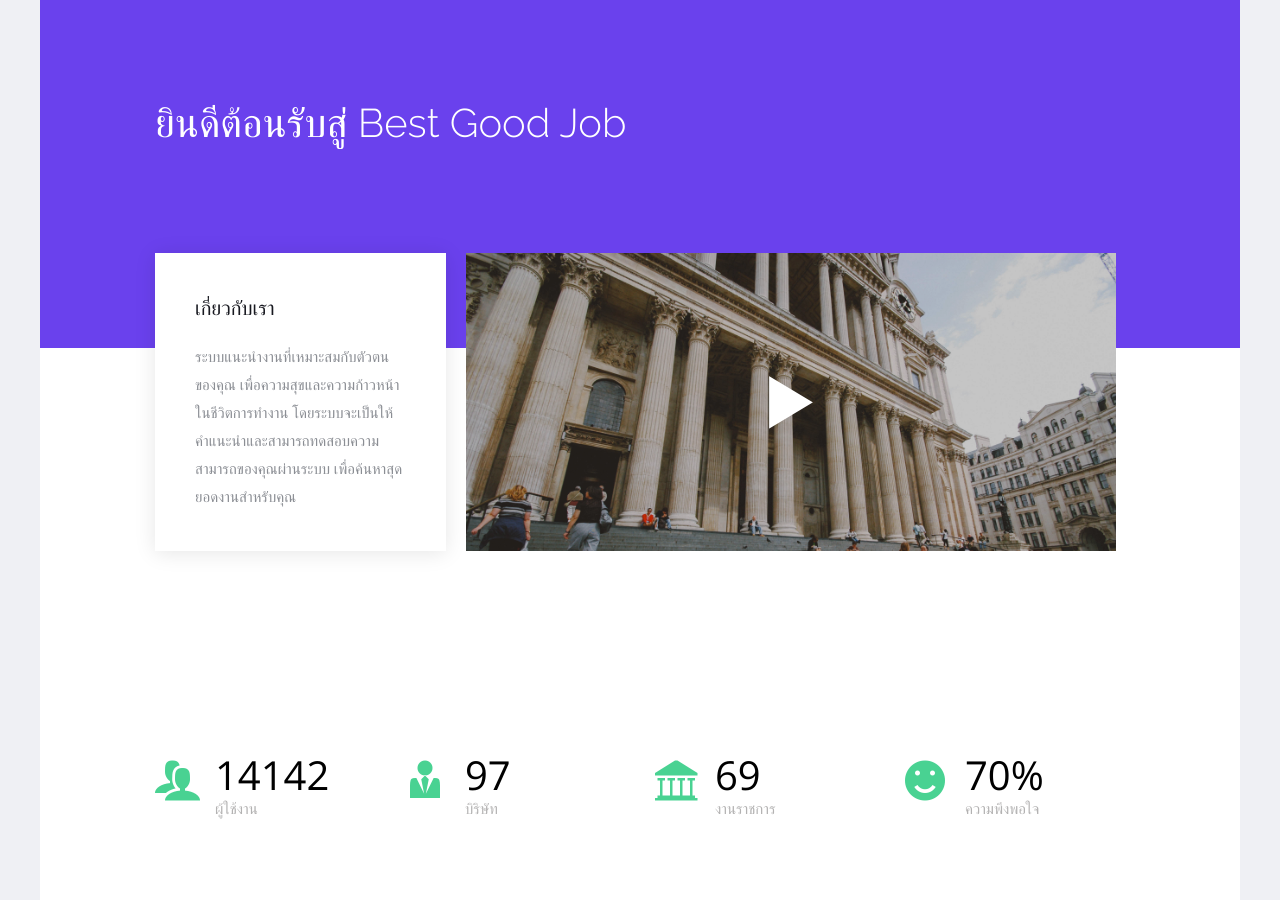
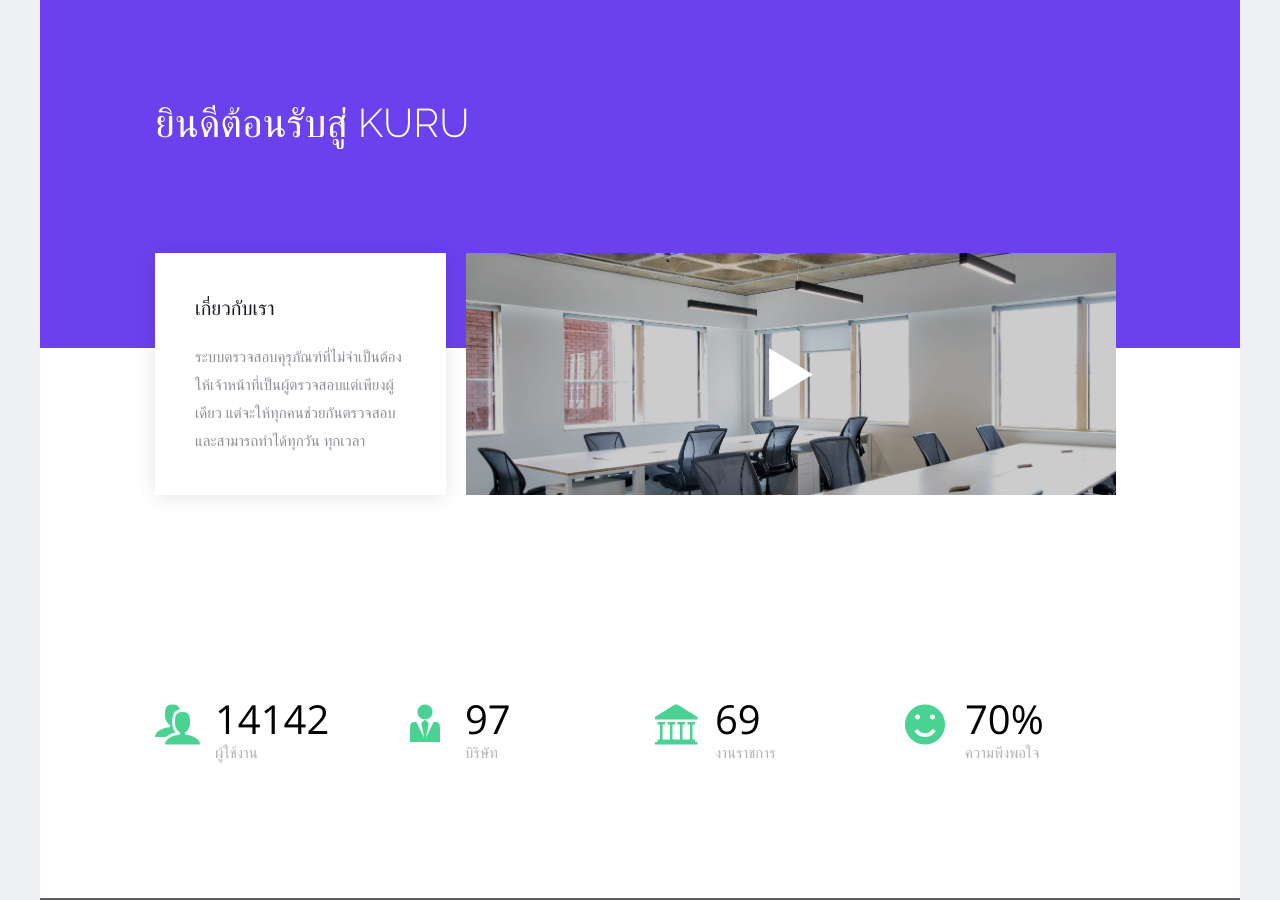
Before and after one commit to nattakit325/kuru, a website: page index.html in a window 1280 px wide. Shown: the part 805-1705 px from the top of the page. Drawn offline with nearby package versions, Linux system fonts and the light colour scheme; grey boxes are pictures that could not be loaded; files whose address does not match are found by name.

Commit message:
fdg
fdhgd

```diff
--- a/index.html
+++ b/index.html
@@ -118,7 +118,7 @@
         <div class="container">
           <div class="row">
             <div class="col-md-12 text-left section-heading probootstrap-animate">
-              <h2>ยินดีต้อนรับสู่ Best Good Job</h2>
+              <h2>ยินดีต้อนรับสู่ KURU </h2>
             </div>
           </div>
         </div>
@@ -131,10 +131,10 @@
               <div class="probootstrap-flex-block">
                 <div class="probootstrap-text probootstrap-animate">
                   <h3>เกี่ยวกับเรา</h3>
-                  <p>ระบบแนะนำงานที่เหมาะสมกับตัวตนของคุณ เพื่อความสุขและความก้าวหน้าในชีวิตการทำงาน โดยระบบจะเป็นให้คำแนะนำและสามารถทดสอบความสามารถของคุณผ่านระบบ เพื่อค้นหาสุดยอดงานสำหรับคุณ</p>
+                  <p>ระบบตรวจสอบคุรุภัณฑ์ที่ไม่จำเป็นต้องให้เจ้าหน้าที่เป็นผู้ตรวจสอบแต่เพียงผู้เดียว แต่จะให้ทุกคนช่วยกันตรวจสอบ และสามารถทำได้ทุกวัน ทุกเวลา</p>
 
                 </div>
-                <div class="probootstrap-image probootstrap-animate" style="background-image: url(img/columns.jpg)">
+                <div class="probootstrap-image probootstrap-animate" style="background-image: url(img/Template_Single_Image_borough_3.jpg)">
                   <a href="https://www.youtube.com/embed/NFpRevml4eI" class="btn-video popup-vimeo"><i class="icon-play3"></i></a>
                 </div>
               </div>
```
Also changed, not shown: img/Template_Single_Image_borough_3.jpg (added).
